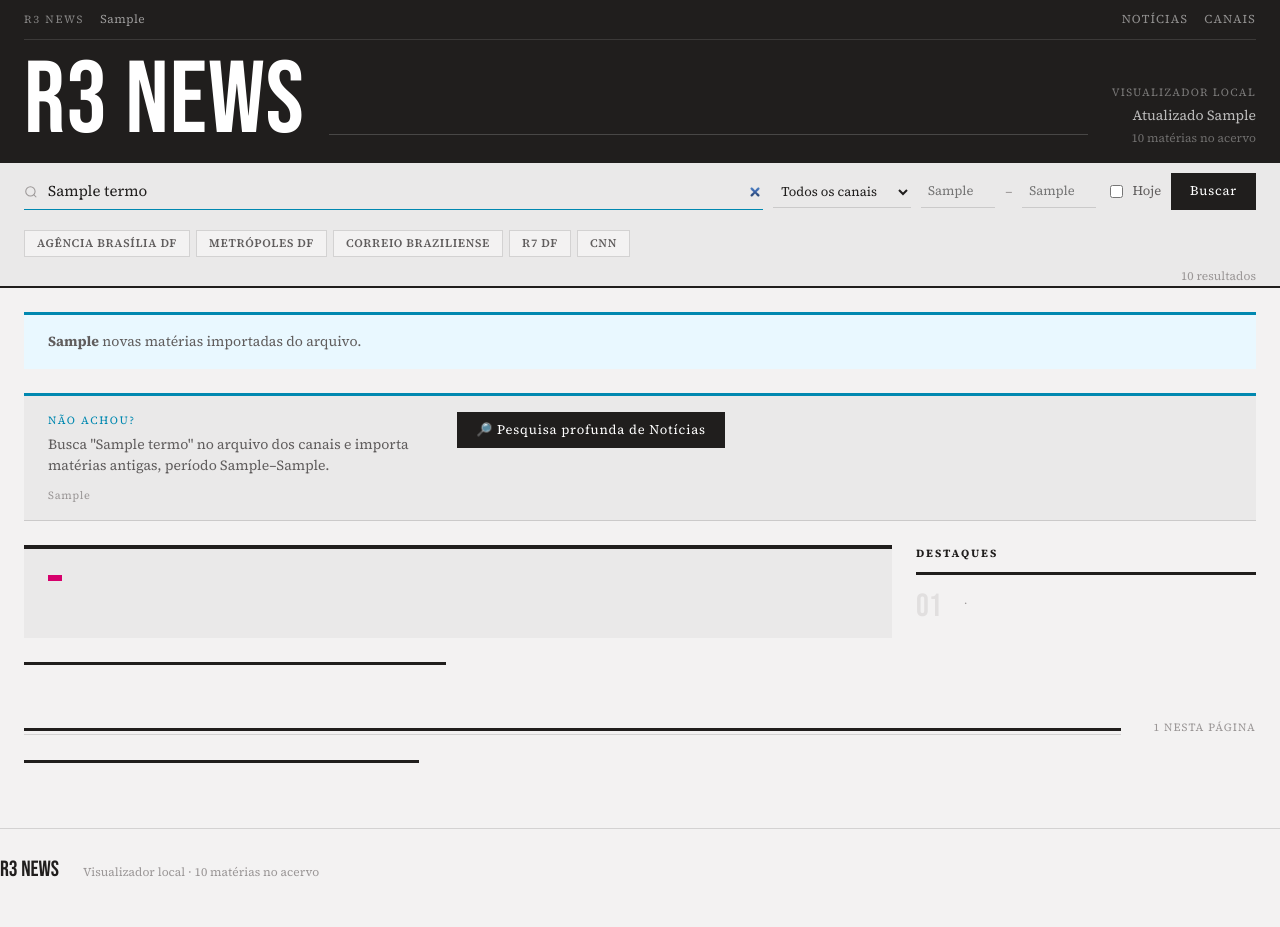
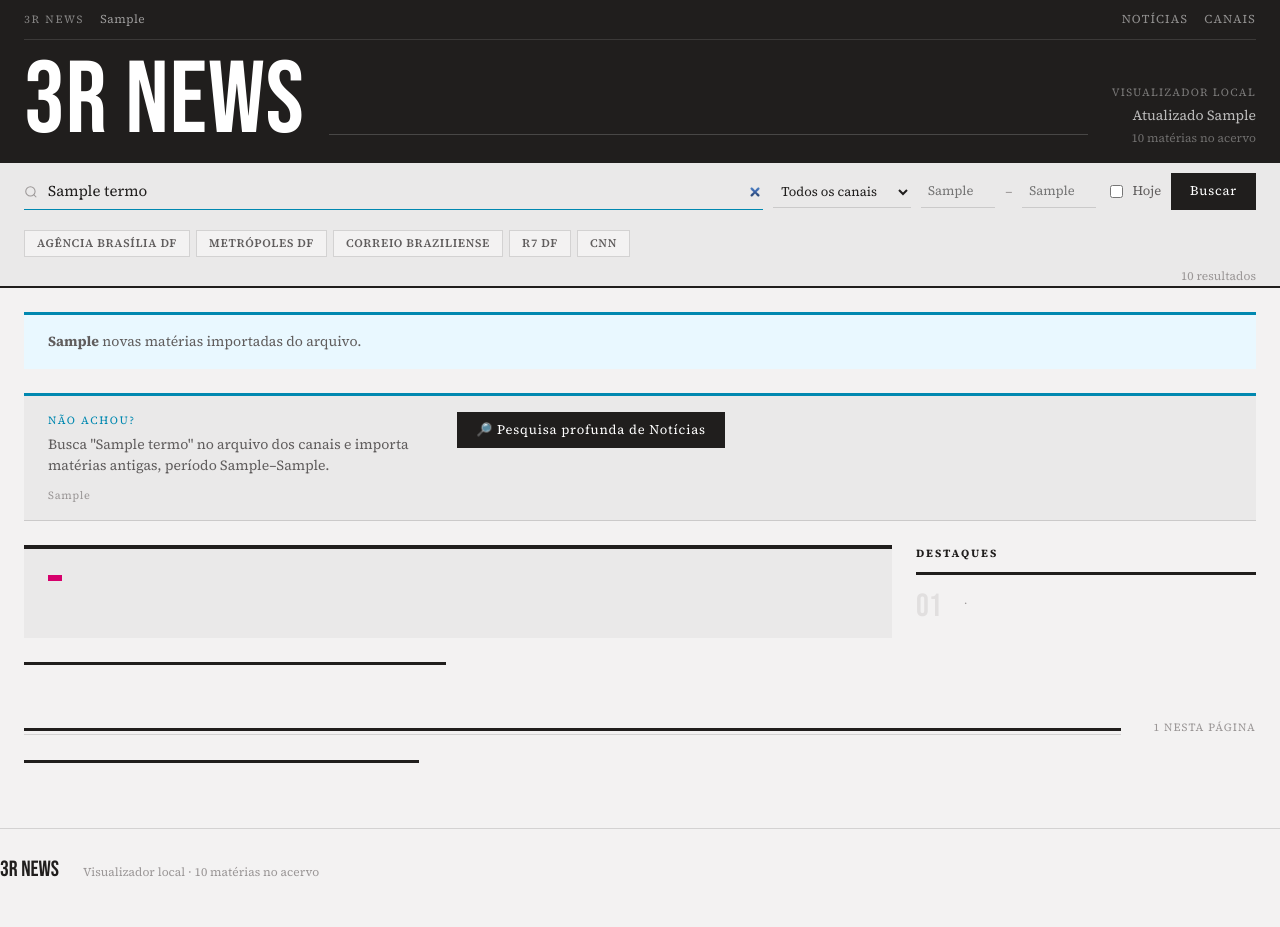
Before and after one commit to roberto-rodrigues/3R-NEWS, a Flask app: template templates/index.html in a window 1280 px wide. Run offline with Flask 3, Linux system fonts and the light colour scheme; the template is opened without the code that fills it: most values are stand-ins (such as "Sample title", 1, 10 or a date in 2020).

Commit message:
Rename displayed brand from "R3 News" to "3R News"
Matches the name already used for the GitHub repo and Vercel project.

```diff
--- a/public/static/style.css
+++ b/public/static/style.css
@@ -1,4 +1,4 @@
-/* R3 News — sistema visual (Broadsheet DS)
+/* 3R News — sistema visual (Broadsheet DS)
    Fonte: R3 News Front End.html — protótipo gerado com o design system Broadsheet
    Copie este arquivo para:  R3 News/static/style.css
 */
--- a/static/style.css
+++ b/static/style.css
@@ -1,4 +1,4 @@
-/* R3 News — sistema visual (Broadsheet DS)
+/* 3R News — sistema visual (Broadsheet DS)
    Fonte: R3 News Front End.html — protótipo gerado com o design system Broadsheet
    Copie este arquivo para:  R3 News/static/style.css
 */
--- a/templates/base.html
+++ b/templates/base.html
@@ -3,7 +3,7 @@
 <head>
   <meta charset="utf-8">
   <meta name="viewport" content="width=device-width,initial-scale=1">
-  <title>{% block title %}R3 News{% endblock %}</title>
+  <title>{% block title %}3R News{% endblock %}</title>
   <link rel="stylesheet" href="{{ url_for('static', filename='style.css') }}">
 </head>
 <body>
@@ -11,7 +11,7 @@
 <header class="mast" id="masthead">
 <div class="wrap">
   <div class="mast-top">
-    <span class="lbl">R3 News</span>
+    <span class="lbl">3R News</span>
     <span class="date-str">{{ atualizado_em }}</span>
     <div class="mast-links">
       <a href="{{ url_for('index') }}" class="{{ 'on' if request.endpoint == 'index' }}">Notícias</a>
@@ -19,7 +19,7 @@
     </div>
   </div>
   <div class="mast-main">
-    <span class="nameplate">R3 NEWS</span>
+    <span class="nameplate">3R NEWS</span>
     <span class="mast-rule"></span>
     <div class="mast-info">
       <div class="ed">Visualizador local</div>
@@ -41,7 +41,7 @@
 </main>
 
 <footer class="ft wrap">
-  <span class="ft-brand">R3 NEWS</span>
+  <span class="ft-brand">3R NEWS</span>
   <span class="ft-meta">Visualizador local · {{ total }} matérias no acervo</span>
 </footer>
 </body>
--- a/templates/canais.html
+++ b/templates/canais.html
@@ -1,5 +1,5 @@
 {% extends "base.html" %}
-{% block title %}Canais — R3 News{% endblock %}
+{% block title %}Canais — 3R News{% endblock %}
 
 {% block searchbar %}{% endblock %}
 
--- a/templates/index.html
+++ b/templates/index.html
@@ -1,5 +1,5 @@
 {% extends "base.html" %}
-{% block title %}R3 News{% if termo %} — {{ termo }}{% endif %}{% endblock %}
+{% block title %}3R News{% if termo %} — {{ termo }}{% endif %}{% endblock %}
 
 {% block searchbar %}
 <form class="sb-in" method="get" action="{{ url_for('index') }}">
```
Also changed, not shown: 1 other file.
